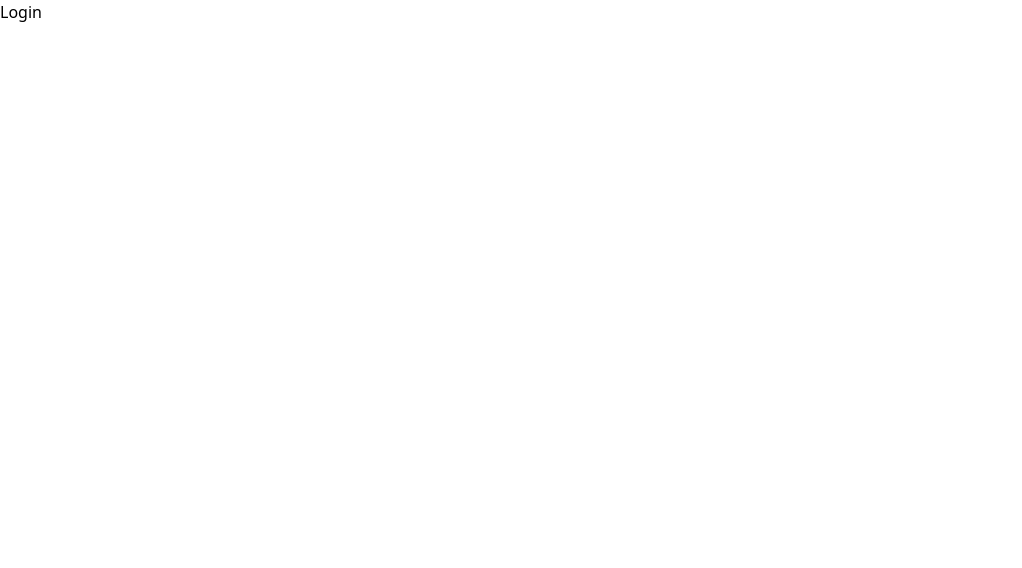
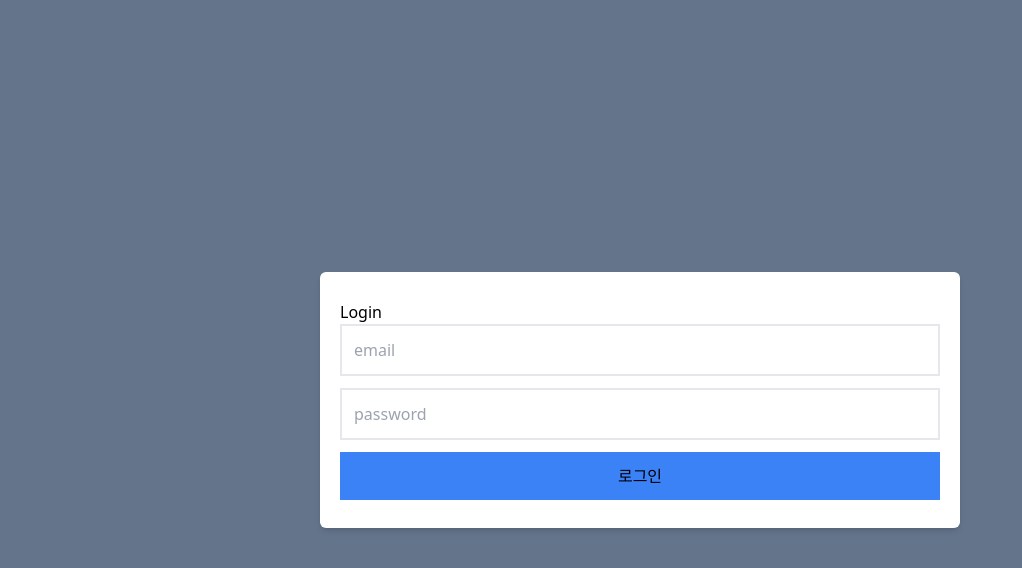
Before and after one commit to tkillman/nuber-eats-frontend, a React (Create React App) app: page / in a window 1280 px wide. Shown: the top 568 px of the page, without its empty margins (0-1022 px from the left). Built offline with nearby package versions, Linux system fonts and the light colour scheme.

Commit message:
Form Design

```diff
--- a/src/pages/login.tsx
+++ b/src/pages/login.tsx
@@ -1,5 +1,26 @@
 const Login = () => {
-  return <div>Login</div>;
+  return (
+    <div className="bg-slate-500 h-screen flex items-center justify-center">
+      <div className="flex flex-col bg-white w-full max-w-screen-sm px-5 py-7 rounded-md shadow-md">
+        <p>Login</p>
+        <form>
+          <div className="flex flex-col gap-3">
+            <input
+              placeholder="email"
+              name="email"
+              className="flex p-3 border-2 border-solid focus:bg-green-300"
+            ></input>
+            <input
+              placeholder="password"
+              name="password"
+              className="flex p-3 border-2 border-solid focus:bg-green-300"
+            ></input>
+            <button className="p-3 w-full bg-blue-500">로그인</button>
+          </div>
+        </form>
+      </div>
+    </div>
+  );
 };
 
 export default Login;
--- a/src/styles/styles.css
+++ b/src/styles/styles.css
@@ -544,3 +544,92 @@ video {
 [hidden]:where(:not([hidden="until-found"])) {
   display: none;
 }
+
+.flex {
+  display: flex;
+}
+
+.h-screen {
+  height: 100vh;
+}
+
+.w-full {
+  width: 100%;
+}
+
+.max-w-screen-sm {
+  max-width: 640px;
+}
+
+.flex-col {
+  flex-direction: column;
+}
+
+.items-center {
+  align-items: center;
+}
+
+.justify-center {
+  justify-content: center;
+}
+
+.gap-3 {
+  gap: 0.75rem;
+}
+
+.rounded-md {
+  border-radius: 0.375rem;
+}
+
+.border-2 {
+  border-width: 2px;
+}
+
+.border-solid {
+  border-style: solid;
+}
+
+.bg-blue-500 {
+  --tw-bg-opacity: 1;
+  background-color: rgb(59 130 246 / var(--tw-bg-opacity, 1));
+}
+
+.bg-slate-500 {
+  --tw-bg-opacity: 1;
+  background-color: rgb(100 116 139 / var(--tw-bg-opacity, 1));
+}
+
+.bg-white {
+  --tw-bg-opacity: 1;
+  background-color: rgb(255 255 255 / var(--tw-bg-opacity, 1));
+}
+
+.p-3 {
+  padding: 0.75rem;
+}
+
+.px-3 {
+  padding-left: 0.75rem;
+  padding-right: 0.75rem;
+}
+
+.px-5 {
+  padding-left: 1.25rem;
+  padding-right: 1.25rem;
+}
+
+.py-7 {
+  padding-top: 1.75rem;
+  padding-bottom: 1.75rem;
+}
+
+.shadow-md {
+  --tw-shadow: 0 4px 6px -1px rgb(0 0 0 / 0.1), 0 2px 4px -2px rgb(0 0 0 / 0.1);
+  --tw-shadow-colored: 0 4px 6px -1px var(--tw-shadow-color), 0 2px 4px -2px var(--tw-shadow-color);
+  box-shadow: var(--tw-ring-offset-shadow, 0 0 #0000), var(--tw-ring-shadow, 0 0 #0000), var(--tw-shadow);
+}
+
+.focus\:bg-green-300:focus {
+  --tw-bg-opacity: 1;
+  background-color: rgb(134 239 172 / var(--tw-bg-opacity, 1));
+}
```
